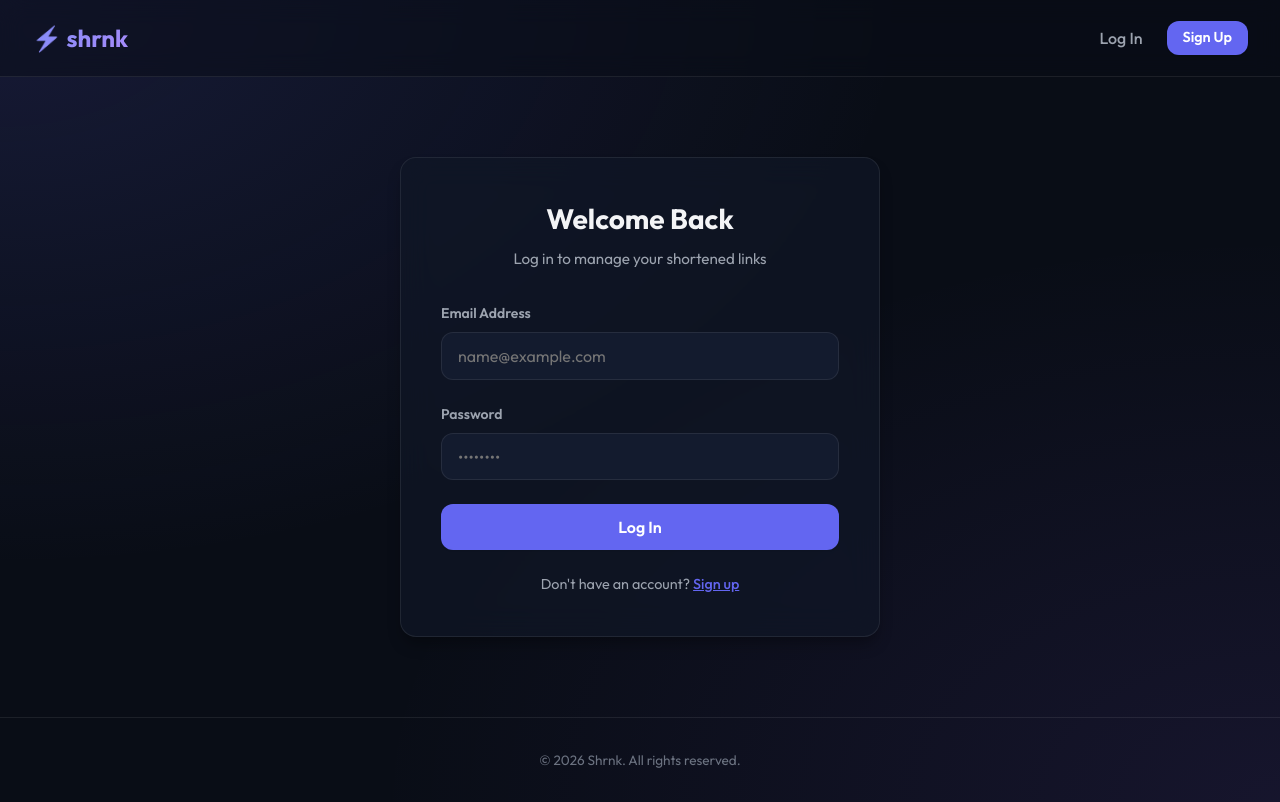
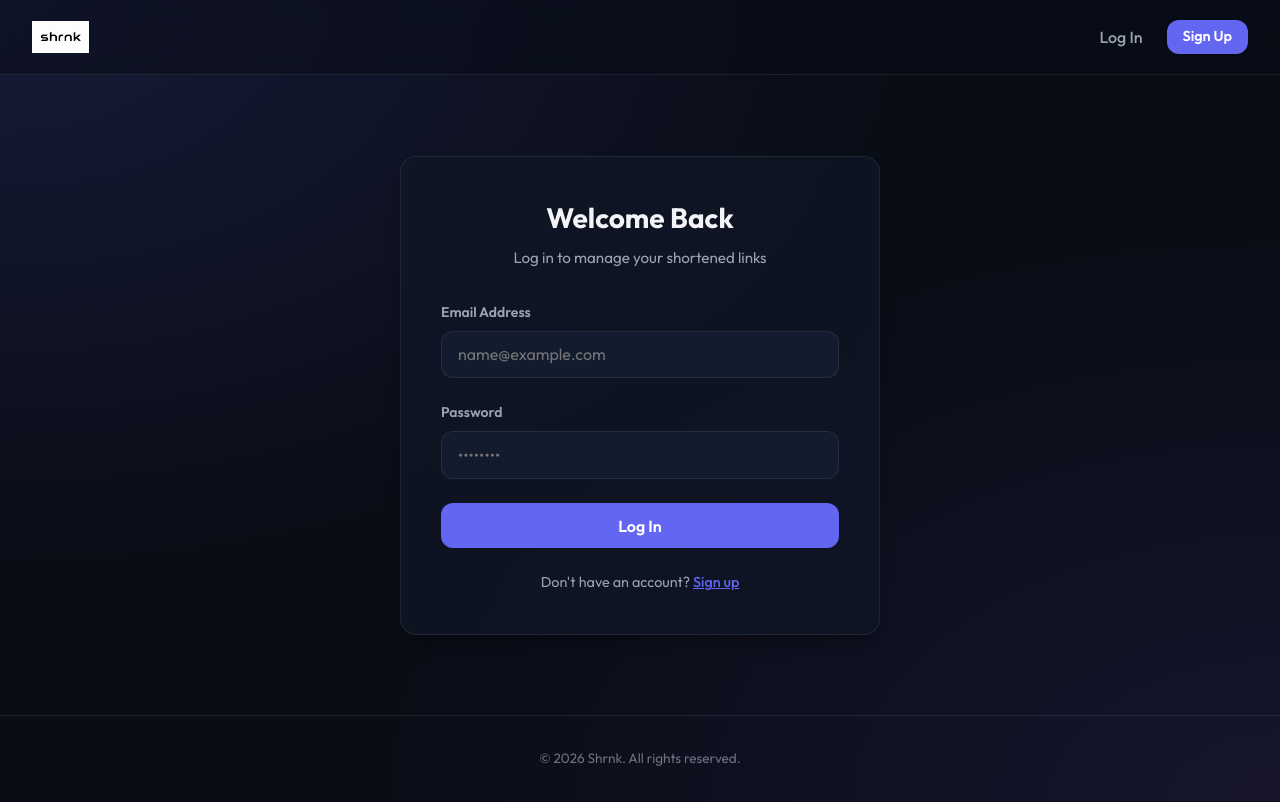
Before and after one commit to Archaeopteryx00/shrnk, a React (Vite) app in the folder frontend/: page /login in a window 1280 px wide. Built offline with nearby package versions, Linux system fonts and the light colour scheme; no server answers.

Commit message:
feat: use logotype image in navbar

```diff
--- a/frontend/src/App.jsx
+++ b/frontend/src/App.jsx
@@ -20,8 +20,8 @@ function App() {
   return (
     <div className="app-container">
       <header className="navbar">
-        <Link to="/" className="logo">
-          ⚡ shrnk
+        <Link to="/" className="logo" style={{ display: 'flex', alignItems: 'center' }}>
+          <img src="/logo%20type.png" alt="shrnk" style={{ height: '32px', objectFit: 'contain' }} />
         </Link>
         <nav className="nav-links">
           {token ? (
```
Also changed, not shown: frontend/public/logo full.png (added), frontend/public/logo type.png (added).
